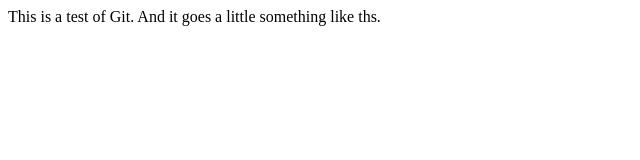
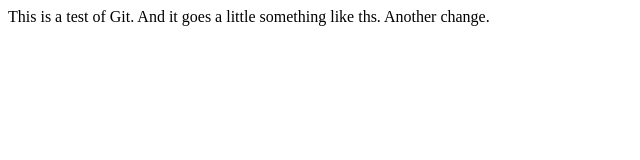
Before and after one commit to gregskidmore/lacockscholars, a plain HTML site: page git-test/git-test.html in a window 1280 px wide. Shown: the whole page, without its empty margins (0-640 px from the left). Drawn offline with Linux system fonts and the light colour scheme.

Commit message:
more git-test testing

```diff
--- a/git-test/git-test.html
+++ b/git-test/git-test.html
@@ -7,6 +7,6 @@
     <title>Document</title>
   </head>
   <body>
-    This is a test of Git. And it goes a little something like ths.
+    This is a test of Git. And it goes a little something like ths. Another change.
   </body>
 </html>
```
